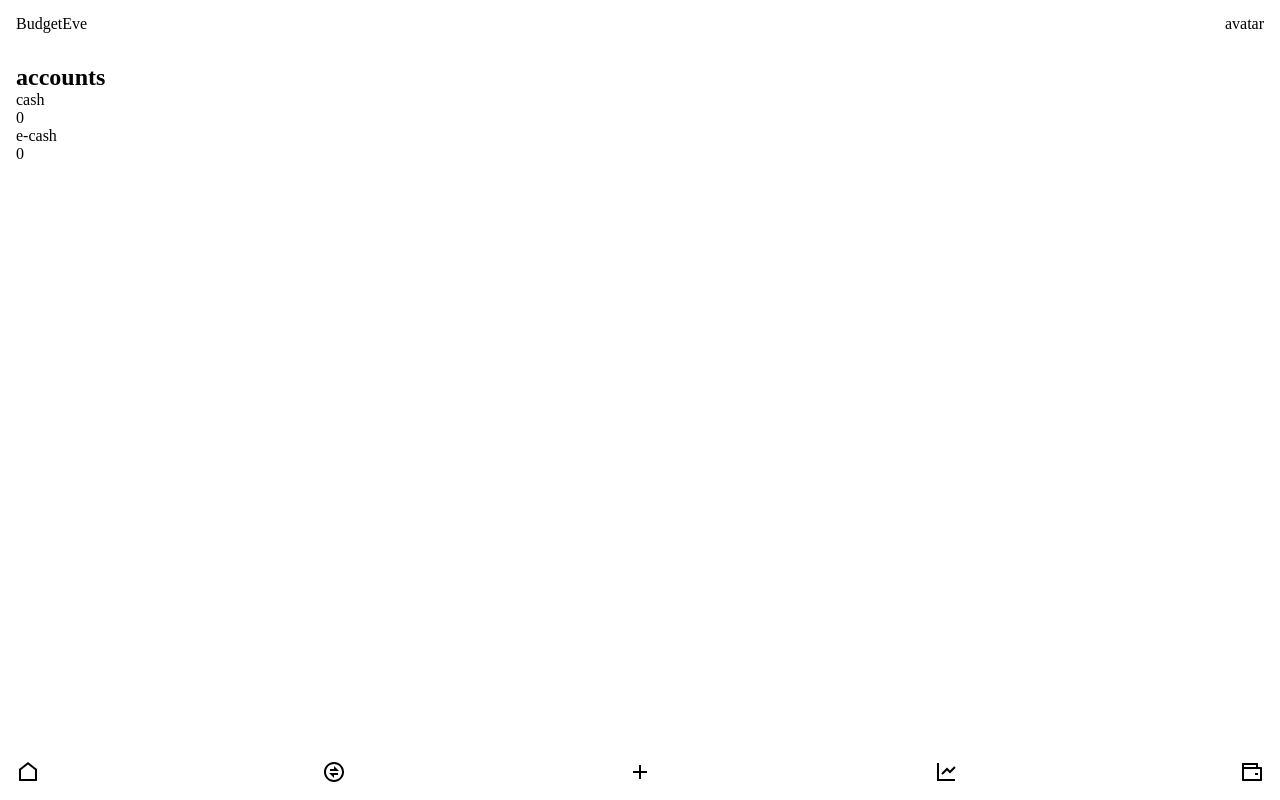
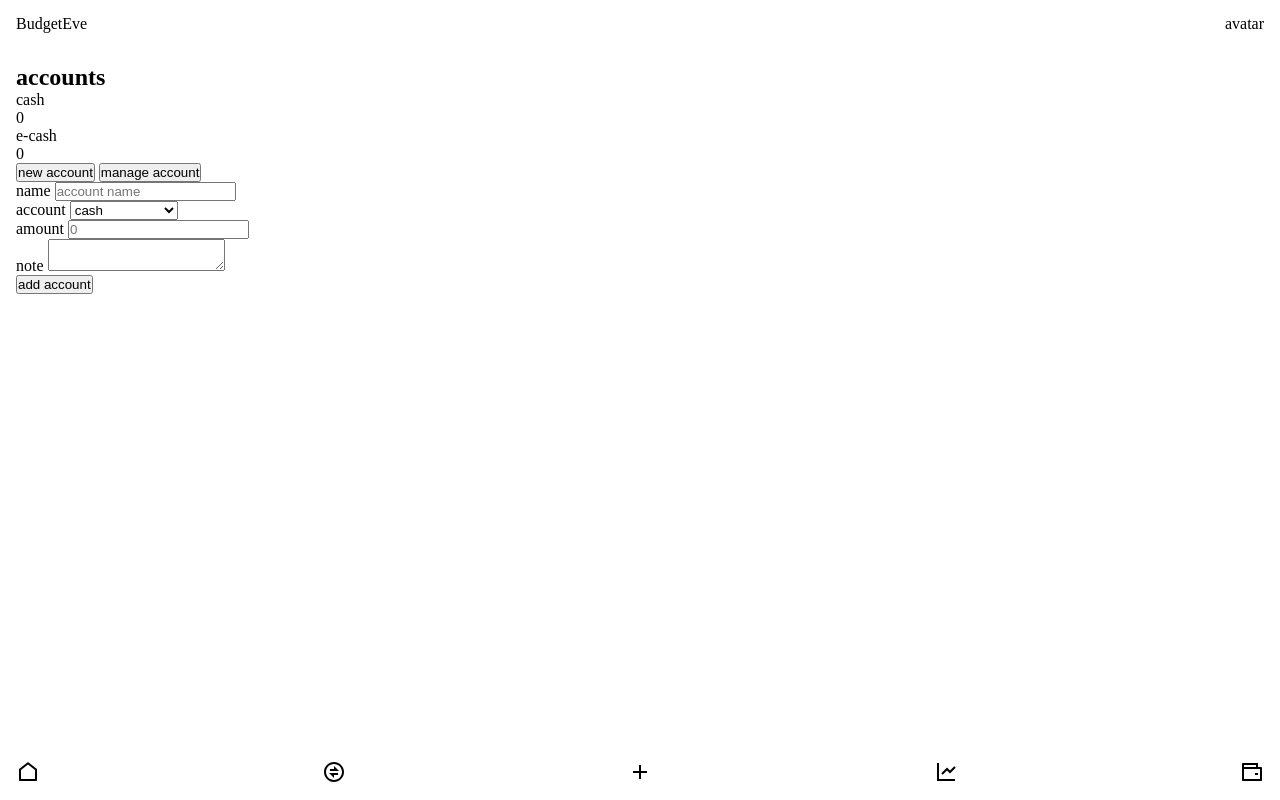
Before and after one commit to AltanfizGenity/BudgetEve-deprecated, a Svelte app: page / in a window 1280 px wide. Both pictures are taken after a click on the button 1252 px from the left and 772 px from the top of the page. Built offline with nearby package versions, Linux system fonts and the light colour scheme.

Commit message:
feat(accounts): added account form for add new account

```diff
--- /dev/null
+++ b/src/components/forms/AccountForm.svelte
@@ -0,0 +1,58 @@
+<script>
+  import { budgetAccounts } from "../../store/appstore";
+  import { generateID } from "../../utils/forms";
+
+  function submit(event) {
+    const formData = new FormData(event.target);
+    const data = {};
+
+    // extracting data
+    for (let entry of formData) {
+      let [key, value] = entry;
+      data[key] = value;
+    }
+
+    data.id = generateID(); // using current user data or default data length (length approach) instead
+    data.amount = Number(data.amount);
+    // @ts-ignore
+    $budgetAccounts = [...$budgetAccounts, data]; // use jsdoc to solve this warning
+    console.log(data);
+    console.log($budgetAccounts);
+  }
+</script>
+
+<form on:submit|preventDefault={submit}>
+  <!-- Type -->
+  <div class="input-group">
+    <label for="name">name</label>
+    <input
+      type="text"
+      id="name"
+      name="name"
+      required
+      placeholder="account name"
+    />
+  </div>
+  <!-- Type -->
+  <div class="input-group">
+    <label for="account">account</label>
+    <select name="account" id="account" required>
+      <option value="cash">cash</option>
+      <option value="virtual-account">virtual account</option>
+      <option value="debit-card">debit card</option>
+      <option value="credit card">credit card</option>
+      <option value="investment">investment</option>
+    </select>
+  </div>
+  <!-- Amount -->
+  <div class="input-group">
+    <label for="amount">amount</label>
+    <input type="number" id="amount" name="amount" placeholder="0" required />
+  </div>
+  <!-- Note -->
+  <div class="input-group">
+    <label for="note">note</label>
+    <textarea name="note" id="note"></textarea>
+  </div>
+  <button type="submit">add account</button>
+</form>
--- a/src/pages/Accounts.svelte
+++ b/src/pages/Accounts.svelte
@@ -1,4 +1,5 @@
 <script>
+  import AccountForm from "../components/forms/AccountForm.svelte";
   import { budgetAccounts } from "../store/appstore";
 </script>
 
@@ -12,4 +13,10 @@
       </div>
     {/each}
   </div>
+  <div class="actions">
+    <button>new account</button>
+    <button>manage account</button>
+  </div>
 </section>
+
+<AccountForm />
```
